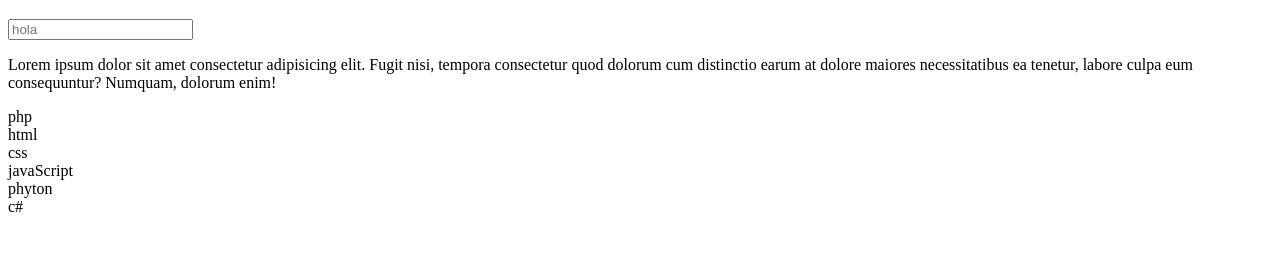
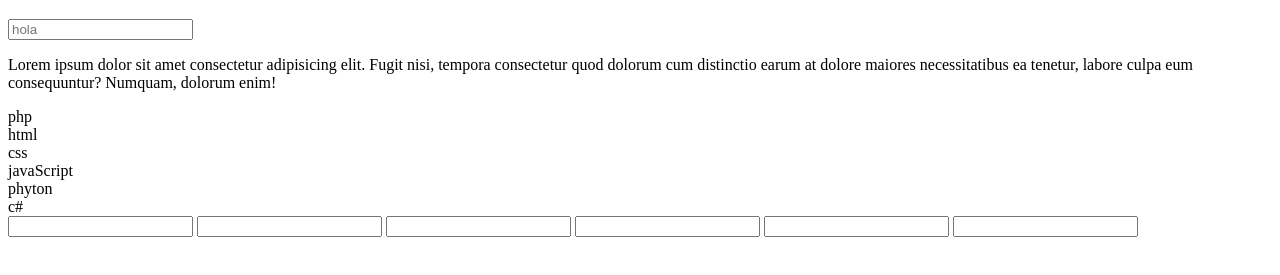
Before and after one commit to davidstivenmerchan/prueba_git, a plain HTML site: page index.html in a window 1280 px wide. Shown: the part 61-336 px from the top of the page. Drawn offline with Linux system fonts and the light colour scheme.

Commit message:
agregue un formulario en index.html

```diff
--- a/index.html
+++ b/index.html
@@ -18,5 +18,17 @@
     <div>c#</div>
 
 
+
+
+    <form action="">
+        <input type="password">
+        <input type="password">
+        <input type="password">
+        <input type="password">
+        <input type="password">
+        <input type="password">
+    </form>
+
+
 </body>
 </html>
```
